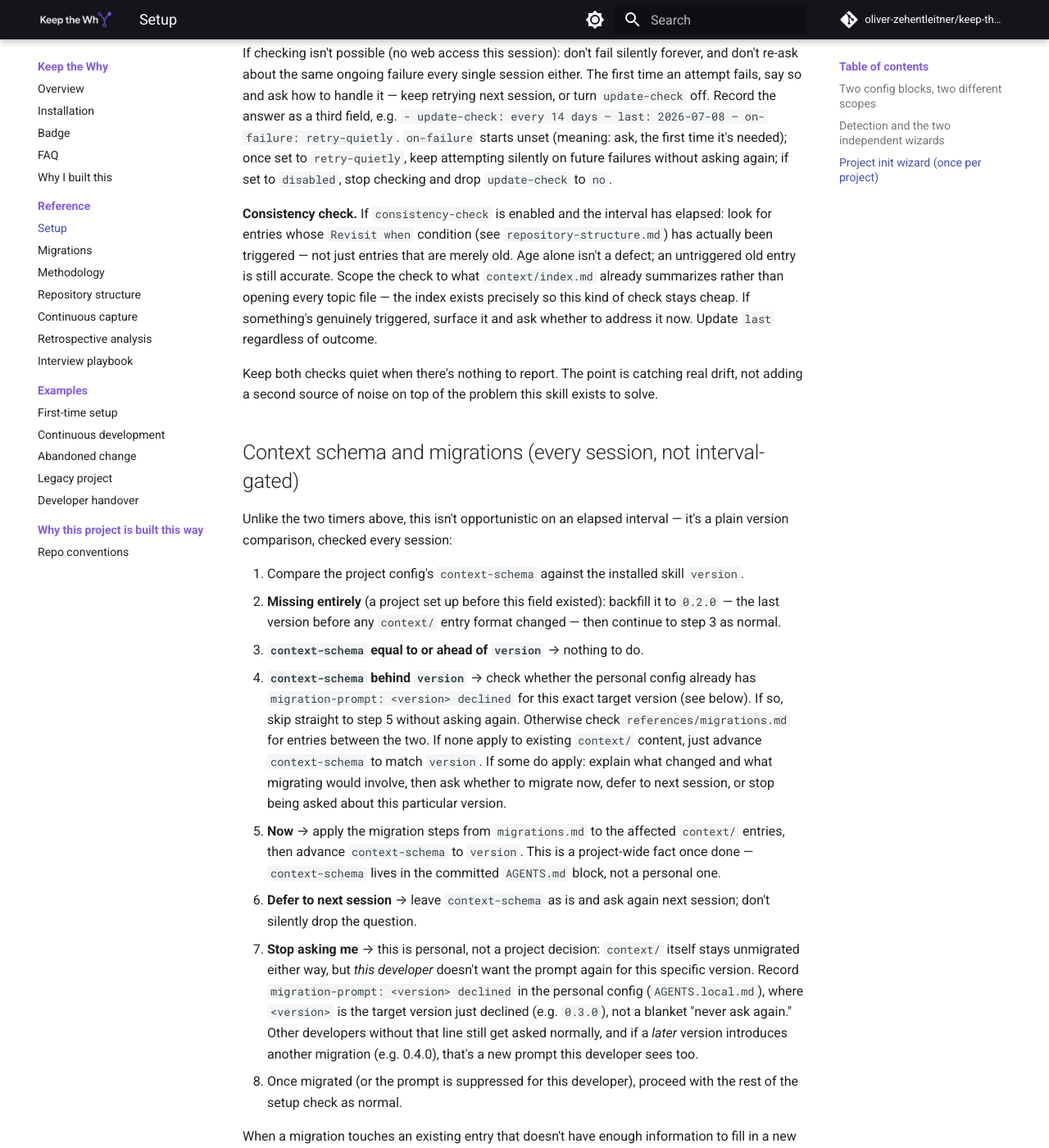
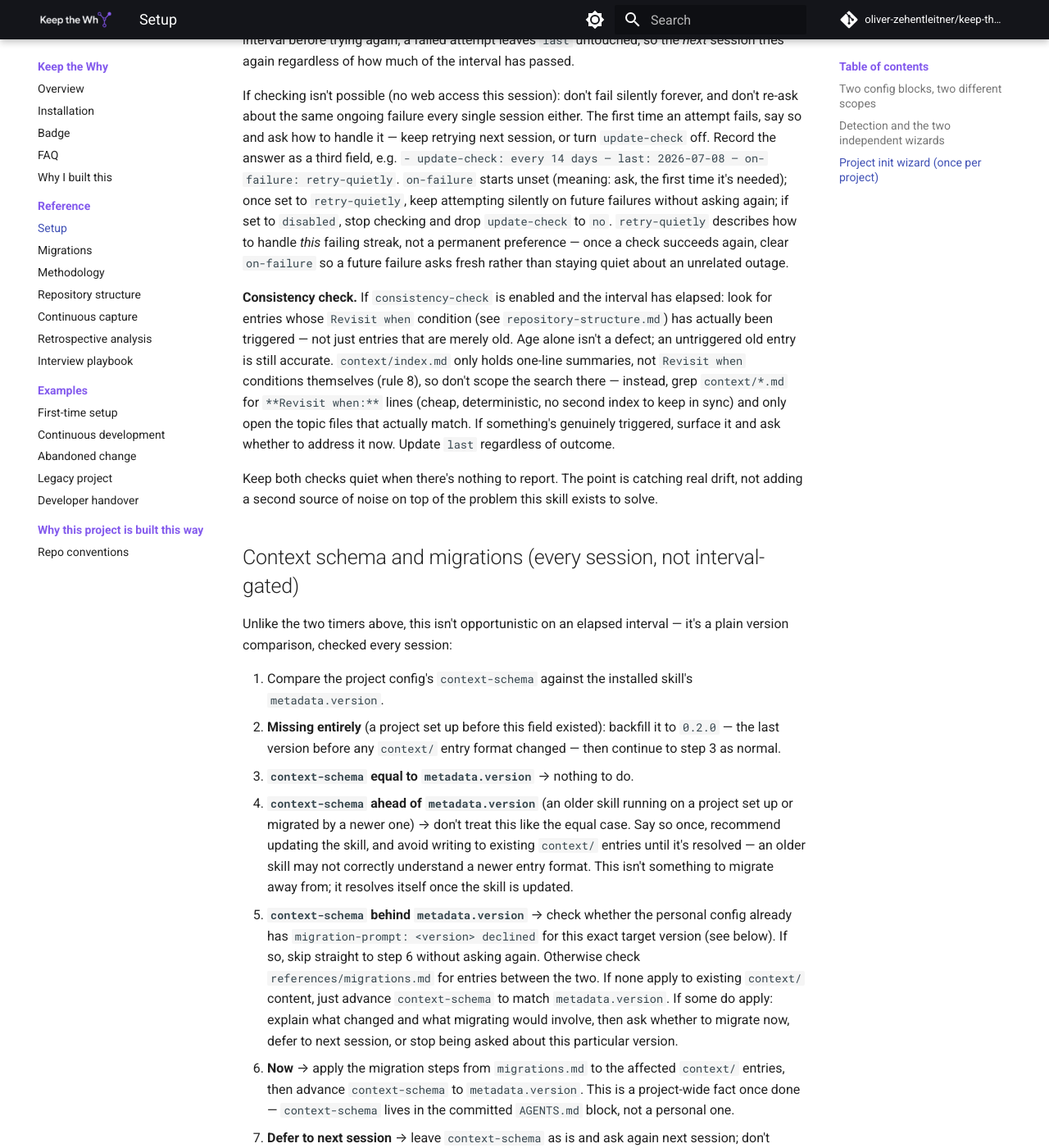
Before and after one commit to oliver-zehentleitner/keep-the-why, an MkDocs documentation site: the page built from docs/setup.md, in a window 1280 px wide and 1400 px high, scrolled down 3773 px. Shown: the whole window at 82% size. Built offline with MkDocs 1.6.1 and Material for MkDocs 9.7.7, drawn with Linux system fonts in a browser that asks for light colours; comment, search, counter and statistics services are not loaded; some of the changed text lies outside the part shown.

Commit message:
Fix eight issues from external review, bump 0.3.1
Spec compliance: version/repository move under metadata in SKILL.md
frontmatter (top-level custom fields aren't part of the Agent
Skills spec, metadata is).

Real inconsistencies fixed: consistency-check couldn't actually find
triggered Revisit when conditions (was scoped to context/index.md,
which never holds them by design) - now greps context/*.md directly.
context-schema ahead of the installed skill was treated the same as
up to date - now surfaced explicitly instead of silently ignored.
repository-structure.md said Evidence wasn't mandatory, contradicting
rule 2 - should have said Verification, fixed. Source was described
as confirmed-only but the legacy-project example used it with
inferred - now documented as evidence-level-agnostic. Project init
wizard wrote the config block before asking, reversed from its own
worked example - reordered.

Smaller clarifications: explicit semver-aware version comparison for
the update check, on-failure reset after a successful check, and
Core rule 7 spells out that a triggered Revisit when moves Status to
needs-review without resetting Evidence.

Dogfooding cleanup in this repo's own context/: a Status value
outside the enum, a stale "Autostart preference" reference, and an
undersold index description.

Two new eval cases for the context-schema-ahead and semver-comparison
behaviors. No context/ entry format change, so no context-schema
bump needed.

````diff
--- a/llms.txt
+++ b/llms.txt
@@ -18,7 +18,7 @@
 the code change it explains — reviewed the same way, versioned the same way, no separate
 system to trust or keep in sync.
 
-Version: 0.3.0.
+Version: 0.3.1.
 
 ## Authorship & License
 
--- a/skills/keep-the-why/references/setup.md
+++ b/skills/keep-the-why/references/setup.md
@@ -16,7 +16,7 @@
 <!-- /keep-the-why:config -->
 ```
 
-`context-schema` tracks which version's `context/` entry format is in use — separate from the installed skill `version`, because not every skill release changes the format (see "Context schema and migrations" below).
+`context-schema` tracks which version's `context/` entry format is in use — separate from the installed skill's `metadata.version` (SKILL.md frontmatter), because not every skill release changes the format (see "Context schema and migrations" below).
 
 **Personal config**, in `AGENTS.local.md`, not committed, one per developer:
 
@@ -42,11 +42,11 @@
 
 ## Project init wizard (once per project)
 
-1. Create or update the entry-point file with the project config block, including `context-schema` set to the currently installed skill `version` (frontmatter in `SKILL.md`) — a freshly created or newly adopted `context/` is up to date with the current format by definition, nothing to migrate.
-2. Ask, in one pass:
+1. Ask, in one pass:
    - Where should the why-knowledge live? Default `context/`; anything else is fine.
    - How do you want to start: capture from now on only, work through existing history now (retrospective recovery), sit down for an interview now, or some combination?
    - Add the Keep the Why badge to this project's `README.md`? If yes, insert `[![Keep the Why](https://keepthewhy.com/assets/badge.svg)](https://keepthewhy.com)` as the *last* badge in the existing badge row — same snippet for every project, see `keepthewhy.com/badge/`. If there's no existing badge row yet, it's the only one, at the top.
+2. Create or update the entry-point file with the project config block, including `context-schema` set to the currently installed skill's `metadata.version` (frontmatter in `SKILL.md`) — a freshly created or newly adopted `context/` is up to date with the current format by definition, nothing to migrate.
 3. If the why-knowledge folder is being created fresh (not an existing folder being adopted), add a short `README.md` inside it:
 
     ```markdown
@@ -83,13 +83,13 @@
 
 Two independent timers, both opportunistic — checked when the skill is already active in a session, not on any real background schedule (skills don't run outside a session):
 
-**Update check.** If `update-check` is enabled and the interval has elapsed since `last`: compare the installed `version` (`SKILL.md` frontmatter) against the latest release's `tag_name`. Query the GitHub API, not the HTML releases page — turn `repository` (also frontmatter) into an API URL by replacing `github.com/` with `api.github.com/repos/` and appending `/releases/latest`, e.g. `https://api.github.com/repos/oliver-zehentleitner/keep-the-why/releases/latest`. Returns clean JSON (`tag_name`, `published_at`, ...) instead of requiring the agent to parse an HTML redirect. This needs the agent's own web access — the skill itself has none (see "What this skill is not").
+**Update check.** If `update-check` is enabled and the interval has elapsed since `last`: compare the installed `metadata.version` (`SKILL.md` frontmatter) against the latest release's `tag_name`. Query the GitHub API, not the HTML releases page — turn `metadata.repository` (also frontmatter) into an API URL by replacing `github.com/` with `api.github.com/repos/` and appending `/releases/latest`, e.g. `https://api.github.com/repos/oliver-zehentleitner/keep-the-why/releases/latest`. Returns clean JSON (`tag_name`, `published_at`, ...) instead of requiring the agent to parse an HTML redirect. This needs the agent's own web access — the skill itself has none (see "What this skill is not"). Normalize both sides before comparing — strip a leading `v` from the tag, and compare as semantic versions (`0.9.0` < `0.10.0`), not as strings or floats.
 
 `last` only advances on a check that actually completed (found "up to date" or found a newer version) — not on an attempt that couldn't run at all. That's what makes "keep retrying" and "the interval controls how often this runs" both true at once: a successful check waits out the full interval before trying again; a failed attempt leaves `last` untouched, so the *next* session tries again regardless of how much of the interval has passed.
 
-If checking isn't possible (no web access this session): don't fail silently forever, and don't re-ask about the same ongoing failure every single session either. The first time an attempt fails, say so and ask how to handle it — keep retrying next session, or turn `update-check` off. Record the answer as a third field, e.g. `- update-check: every 14 days — last: 2026-07-08 — on-failure: retry-quietly`. `on-failure` starts unset (meaning: ask, the first time it's needed); once set to `retry-quietly`, keep attempting silently on future failures without asking again; if set to `disabled`, stop checking and drop `update-check` to `no`.
+If checking isn't possible (no web access this session): don't fail silently forever, and don't re-ask about the same ongoing failure every single session either. The first time an attempt fails, say so and ask how to handle it — keep retrying next session, or turn `update-check` off. Record the answer as a third field, e.g. `- update-check: every 14 days — last: 2026-07-08 — on-failure: retry-quietly`. `on-failure` starts unset (meaning: ask, the first time it's needed); once set to `retry-quietly`, keep attempting silently on future failures without asking again; if set to `disabled`, stop checking and drop `update-check` to `no`. `retry-quietly` describes how to handle *this* failing streak, not a permanent preference — once a check succeeds again, clear `on-failure` so a future failure asks fresh rather than staying quiet about an unrelated outage.
 
-**Consistency check.** If `consistency-check` is enabled and the interval has elapsed: look for entries whose `Revisit when` condition (see `repository-structure.md`) has actually been triggered — not just entries that are merely old. Age alone isn't a defect; an untriggered old entry is still accurate. Scope the check to what `context/index.md` already summarizes rather than opening every topic file — the index exists precisely so this kind of check stays cheap. If something's genuinely triggered, surface it and ask whether to address it now. Update `last` regardless of outcome.
+**Consistency check.** If `consistency-check` is enabled and the interval has elapsed: look for entries whose `Revisit when` condition (see `repository-structure.md`) has actually been triggered — not just entries that are merely old. Age alone isn't a defect; an untriggered old entry is still accurate. `context/index.md` only holds one-line summaries, not `Revisit when` conditions themselves (rule 8), so don't scope the search there — instead, grep `context/*.md` for `**Revisit when:**` lines (cheap, deterministic, no second index to keep in sync) and only open the topic files that actually match. If something's genuinely triggered, surface it and ask whether to address it now. Update `last` regardless of outcome.
 
 Keep both checks quiet when there's nothing to report. The point is catching real drift, not adding a second source of noise on top of the problem this skill exists to solve.
 
@@ -97,13 +97,14 @@
 
 Unlike the two timers above, this isn't opportunistic on an elapsed interval — it's a plain version comparison, checked every session:
 
-1. Compare the project config's `context-schema` against the installed skill `version`.
+1. Compare the project config's `context-schema` against the installed skill's `metadata.version`.
 2. **Missing entirely** (a project set up before this field existed): backfill it to `0.2.0` — the last version before any `context/` entry format changed — then continue to step 3 as normal.
-3. **`context-schema` equal to or ahead of `version`** → nothing to do.
-4. **`context-schema` behind `version`** → check whether the personal config already has `migration-prompt: <version> declined` for this exact target version (see below). If so, skip straight to step 5 without asking again. Otherwise check `references/migrations.md` for entries between the two. If none apply to existing `context/` content, just advance `context-schema` to match `version`. If some do apply: explain what changed and what migrating would involve, then ask whether to migrate now, defer to next session, or stop being asked about this particular version.
-   - **Now** → apply the migration steps from `migrations.md` to the affected `context/` entries, then advance `context-schema` to `version`. This is a project-wide fact once done — `context-schema` lives in the committed `AGENTS.md` block, not a personal one.
+3. **`context-schema` equal to `metadata.version`** → nothing to do.
+4. **`context-schema` ahead of `metadata.version`** (an older skill running on a project set up or migrated by a newer one) → don't treat this like the equal case. Say so once, recommend updating the skill, and avoid writing to existing `context/` entries until it's resolved — an older skill may not correctly understand a newer entry format. This isn't something to migrate away from; it resolves itself once the skill is updated.
+5. **`context-schema` behind `metadata.version`** → check whether the personal config already has `migration-prompt: <version> declined` for this exact target version (see below). If so, skip straight to step 6 without asking again. Otherwise check `references/migrations.md` for entries between the two. If none apply to existing `context/` content, just advance `context-schema` to match `metadata.version`. If some do apply: explain what changed and what migrating would involve, then ask whether to migrate now, defer to next session, or stop being asked about this particular version.
+   - **Now** → apply the migration steps from `migrations.md` to the affected `context/` entries, then advance `context-schema` to `metadata.version`. This is a project-wide fact once done — `context-schema` lives in the committed `AGENTS.md` block, not a personal one.
    - **Defer to next session** → leave `context-schema` as is and ask again next session; don't silently drop the question.
    - **Stop asking me** → this is personal, not a project decision: `context/` itself stays unmigrated either way, but *this developer* doesn't want the prompt again for this specific version. Record `migration-prompt: <version> declined` in the personal config (`AGENTS.local.md`), where `<version>` is the target version just declined (e.g. `0.3.0`), not a blanket "never ask again." Other developers without that line still get asked normally, and if a *later* version introduces another migration (e.g. 0.4.0), that's a new prompt this developer sees too.
-5. Once migrated (or the prompt is suppressed for this developer), proceed with the rest of the setup check as normal.
+6. Once migrated (or the prompt is suppressed for this developer), proceed with the rest of the setup check as normal.
 
 When a migration touches an existing entry that doesn't have enough information to fill in a new field confidently (e.g. an old entry marked only "Superseded" with no separate Evidence value recorded) — don't guess. Set the new field to `unknown` and flag the entry for review, consistent with rule 1.
````
Also changed, not shown: CHANGELOG.md (+16 -1 lines), CONTRIBUTING.md (+1 -1 lines), context/index.md (+1 -1 lines), context/repo-conventions.md (+3 -3 lines), skills/keep-the-why/SKILL.md (+7 -6 lines), skills/keep-the-why/references/repository-structure.md (+2 -2 lines), 1 other file.
